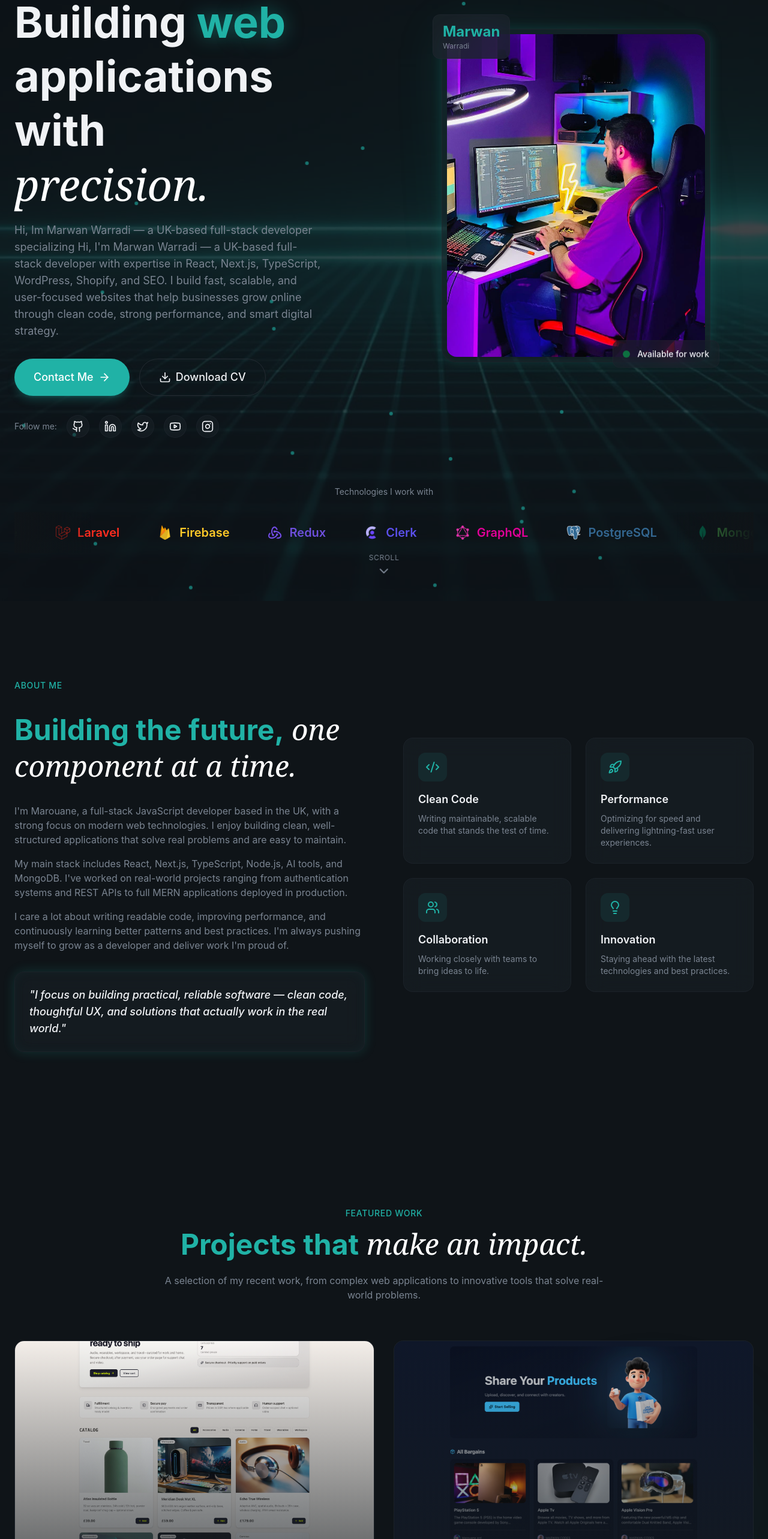
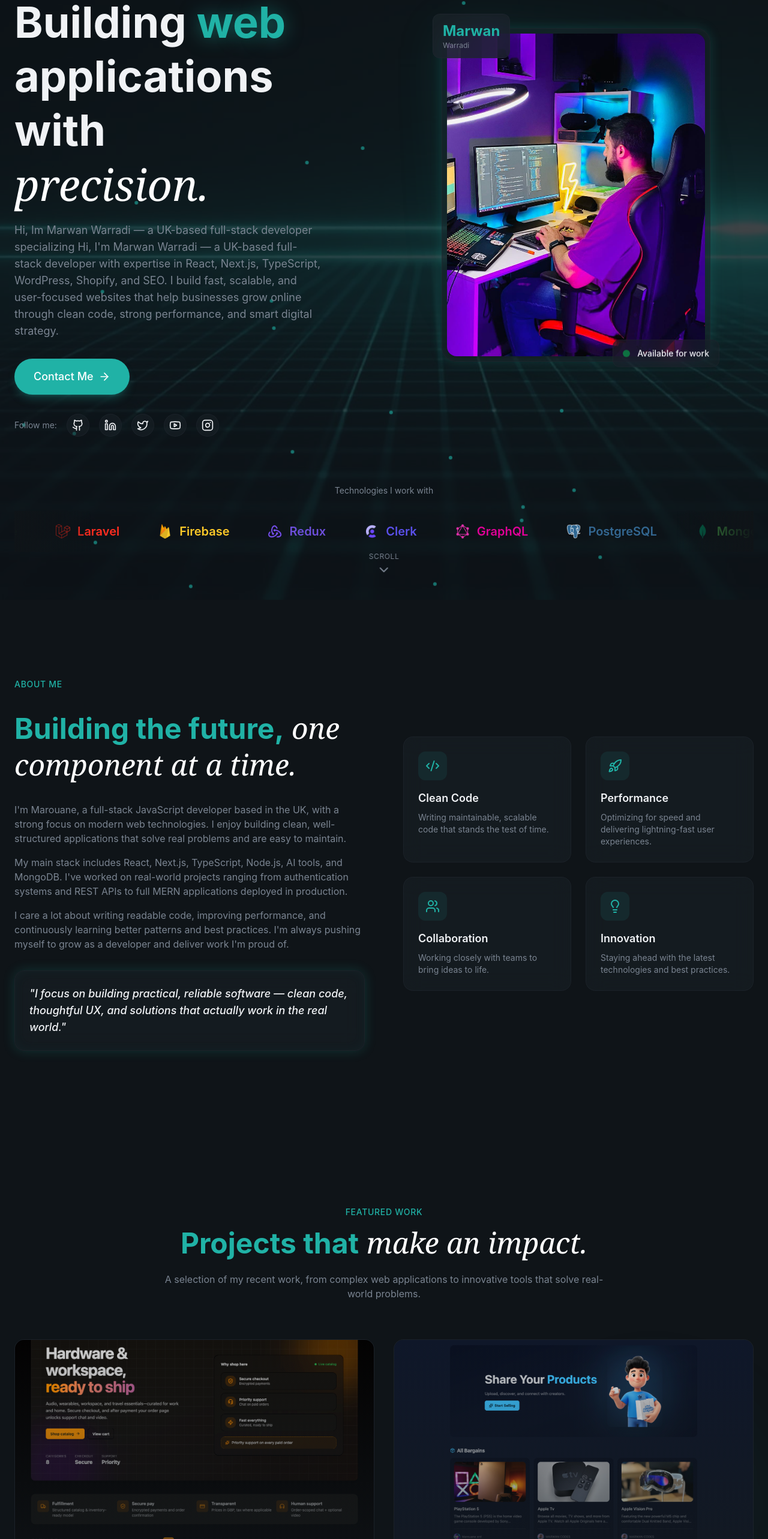
Before and after one commit to marwancodes/marwantech, a Next.js app: page / in a window 1280 px wide. Shown: the part 206-2772 px from the top of the page at 60% size. Built offline with nearby package versions, Linux system fonts and the light colour scheme.

Commit message:
Refactor code structure for improved readability and maintainability

```diff
--- a/app/Home/Hero/Hero.tsx
+++ b/app/Home/Hero/Hero.tsx
@@ -107,10 +107,10 @@ const Hero = () => {
               <Button size="lg" onClick={() => window.location.href = "#contact"}>
                 Contact Me <ArrowRight className="w-5 h-5" />
               </Button>
-              <AnimatedBorderButton>
+              {/* <AnimatedBorderButton>
                 <Download className="w-5 h-5" />
                 Download CV
-              </AnimatedBorderButton>
+              </AnimatedBorderButton> */}
             </div>
 
             {/* Social Links */}
--- a/constants/index.ts
+++ b/constants/index.ts
@@ -67,7 +67,7 @@ export const projects: Project[] = [
   {
     title: 'SmartWind E-commerce Web Application',
     description: 'SmartWind is a full-stack e-commerce web application built with PostgreSQL, Drizzle ORM, Express.js, React, Node.js, and TypeScript, featuring secure authentication and a clean, responsive UI with Tailwind CSS and DaisyUI.',
-    image: '/images/SmartWind.png',
+    image: '/images/smartwind-image.png',
     tags: ["React", "Express", "Polar Payments", "DaisyUI", "Clerk", "PostgreSQL", "Neon", "Drizzle ORM", "Axios", "Tanstack Query", "Tailwind CSS"],
     link: "https://smartwind.onrender.com",
     github: "https://github.com/marwancodes/smartwind",
```
Also changed, not shown: public/images/SmartWind.png (deleted), public/images/smartwind-image.png (added).
